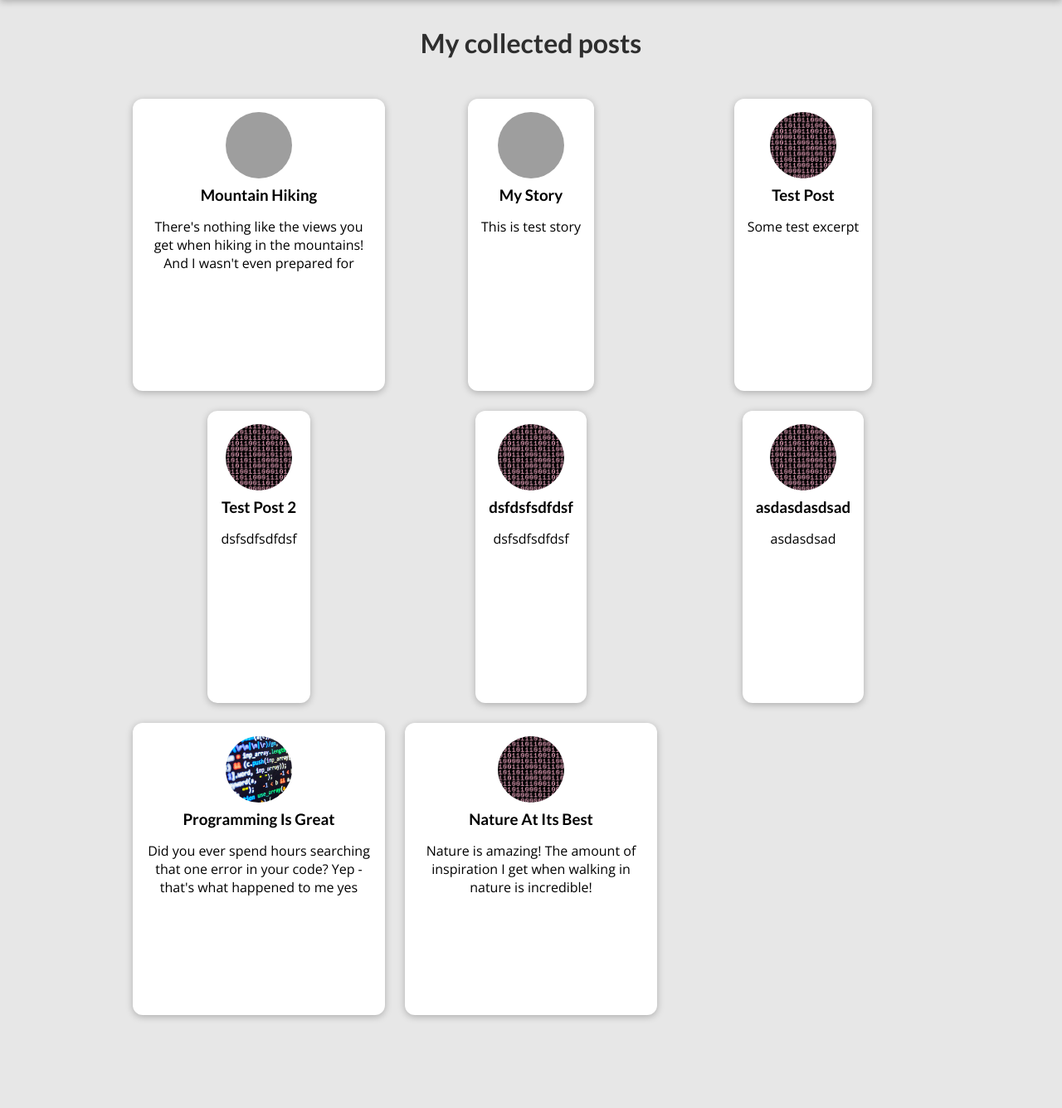
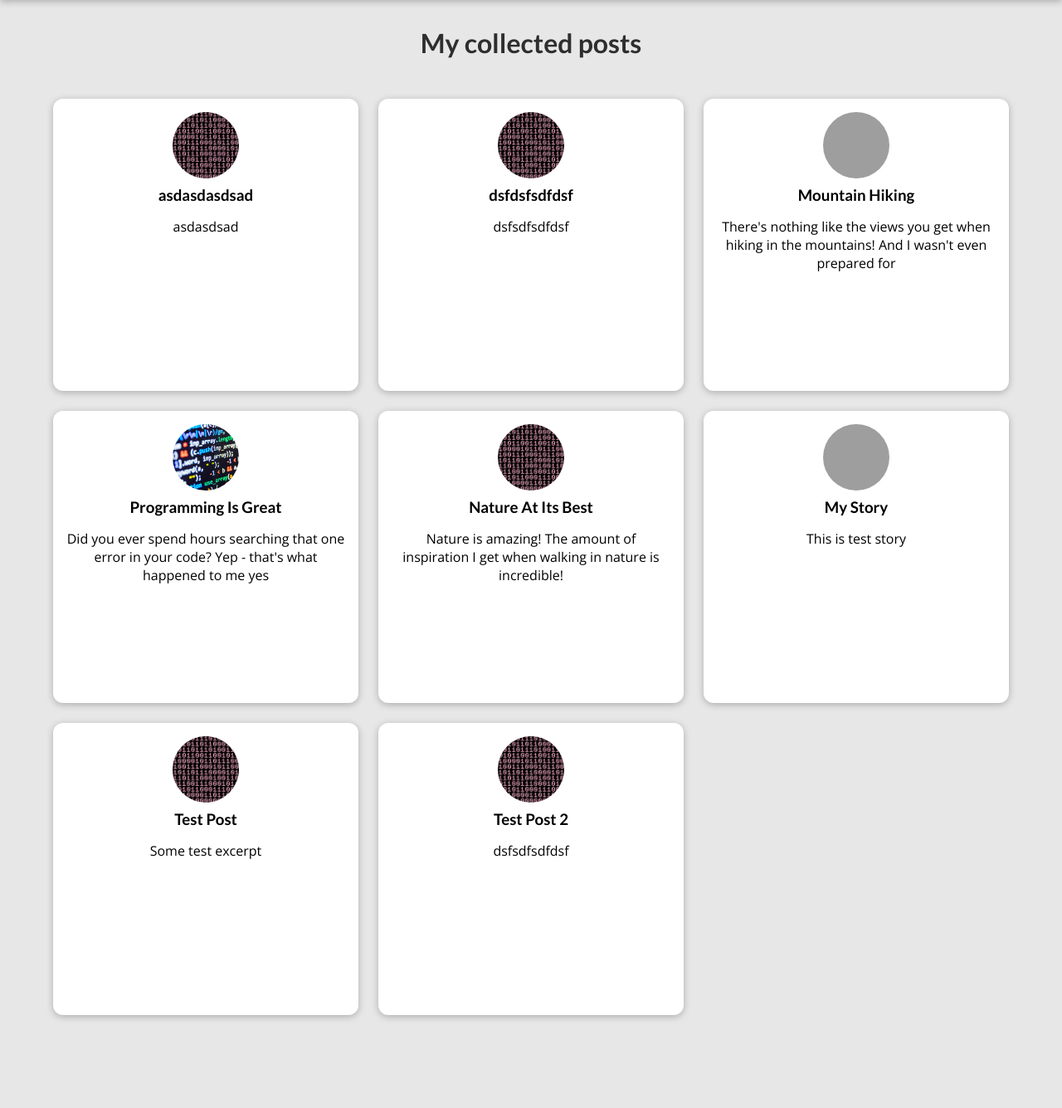
Before and after one commit to IvanovE/website, a Django app: page /blog/posts in a window 1280 px wide. Shown: the part 80-1415 px from the top of the page at 83% size. Run offline with Django 3.2, Linux system fonts and the light colour scheme; data comes from the database, SQL or seed files in the repository; both versions use the stored data as it was after the commit; grey boxes are pictures that could not be loaded.

Commit message:
datefield added and css fixed

```diff
--- a/blog/models.py
+++ b/blog/models.py
@@ -28,6 +28,7 @@ class Post(models.Model):
     excerpt = models.CharField(max_length=100)
     image = models.CharField(max_length=50, null=True)
     date = models.DateField(auto_now=True)
+    time = models.TimeField(auto_now=True, null=True)
     slug = models.SlugField(unique=True)
     content = models.TextField(validators=[MinLengthValidator(10)])
     author = models.ForeignKey(Author, on_delete=models.SET_NULL, null=True, related_name="posts")
--- a/blog/static/blog/all-posts.css
+++ b/blog/static/blog/all-posts.css
@@ -10,7 +10,7 @@ body {
 #all-posts {
   margin: 7rem auto;
   width: 90%;
-  max-width: 60rem;
+  max-width: 100%;
 }
 
 #all-posts h2 {
--- a/blog/static/blog/index.css
+++ b/blog/static/blog/index.css
@@ -37,7 +37,7 @@
   background-color: white;
   padding: 2rem;
   border-radius: 12px;
-  width: 60rem;
+  width: 100%;
   margin: -6rem auto 2rem auto;
   box-shadow: 1px 1px 12px rgba(0, 0, 0, 0.4);
 }
--- a/blog/static/blog/post.css
+++ b/blog/static/blog/post.css
@@ -1,7 +1,7 @@
 .post {
+  width: 100%;
   display: flex;
   flex-direction: column;
-  align-items: center;
   text-align: center;
 }
 
--- a/blog/views.py
+++ b/blog/views.py
@@ -5,14 +5,14 @@ from .models import Post
 
 
 def starting_page(request):
-    latest_post = Post.objects.all().order_by("-date")[:3]
+    latest_post = Post.objects.all().order_by("-time")[:3]
     return render(request, 'blog/index.html', {
         'posts': latest_post
     })
 
 
 def posts(request):
-    all_posts = Post.objects.all().order_by('-date')
+    all_posts = Post.objects.all().order_by('-time')
     return render(request, 'blog/all-posts.html', {
         'posts': all_posts
     })
```
Also changed, not shown: blog/migrations/0004_post_time.py (added), blog/templates/blog/includes/post.html (line endings or trailing spaces), db.sqlite3.
